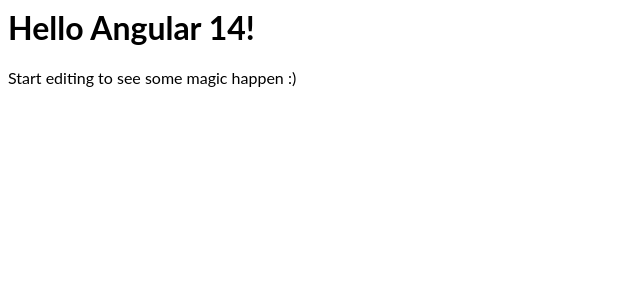
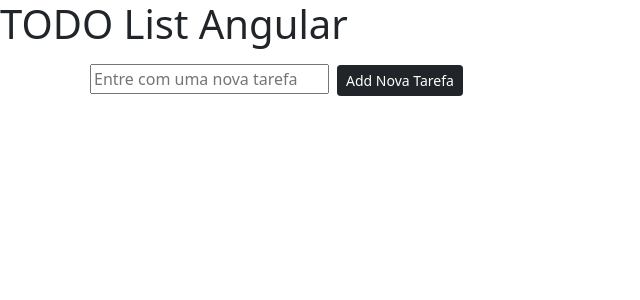
Before and after one commit to AugustoThiago/todo-list, an Angular app: page / in a window 1280 px wide. Shown: the top 300 px of the page, without its empty margins (0-640 px from the left). Built offline with nearby package versions, Linux system fonts and the light colour scheme.

Commit message:
3 files modified

```diff
--- a/src/app/app.component.html
+++ b/src/app/app.component.html
@@ -1,4 +1,18 @@
-<hello name="{{ name }}"></hello>
-<p>
-  Start editing to see some magic happen :)
-</p>
+<h1>{{title}}</h1>
+<div class="container">
+  <div class="row">
+    <div class="col">
+      <input type="text" placeholder="Entre com uma nova tarefa" class="m-2" #task>
+      <button (click)="addTask(task.value)" class="btn btn-dark btn-sm">Add Nova Tarefa</button>
+    </div>
+  </div>
+</div>
+<div class="container">
+  <div class="row">
+    <div class="col pt-3">
+      <ul *ngFor="let item of list">
+        <li>{{item.name}} <button (click)="removeTask(item.id)" class="btn btn-dark btn-sm">Concluída</button> </li>
+      </ul>
+    </div>
+  </div>
+</div>
--- a/src/app/app.component.ts
+++ b/src/app/app.component.ts
@@ -6,5 +6,17 @@
   styleUrls: [ './app.component.css' ]
 })
 export class AppComponent  {
-  name = 'Angular ' + VERSION.major;
+  title = 'TODO List Angular';
+
+  list:any[]=[];
+  addTask(item:string)
+  {
+    this.list.push({id:this.list.length, name:item})
+    // console.warn(this.list);
+  }
+  removeTask(id:number)
+  {
+    // console.warn(id)
+    this.list = this.list.filter(item=>item.id!==id);
+  }
 }
--- a/src/index.html
+++ b/src/index.html
@@ -1 +1,27 @@
+<!doctype html>
+<html lang="pt-br">
+  <head>
+    <!-- Required meta tags -->
+    <meta charset="utf-8">
+    <meta name="viewport" content="width=device-width, initial-scale=1">
+
+    <!-- Bootstrap CSS -->
+    <link href="https://cdn.jsdelivr.net/npm/bootstrap@5.0.2/dist/css/bootstrap.min.css" rel="stylesheet" integrity="sha384-EVSTQN3/azprG1Anm3QDgpJLIm9Nao0Yz1ztcQTwFspd3yD65VohhpuuCOmLASjC" crossorigin="anonymous">
+
+    <title>TODO List</title>
+
+  </head>
+  <body>
 <my-app>loading</my-app>
+    <!-- Optional JavaScript; choose one of the two! -->
+
+    <!-- Option 1: Bootstrap Bundle with Popper -->
+    <script src="https://cdn.jsdelivr.net/npm/bootstrap@5.0.2/dist/js/bootstrap.bundle.min.js" integrity="sha384-MrcW6ZMFYlzcLA8Nl+NtUVF0sA7MsXsP1UyJoMp4YLEuNSfAP+JcXn/tWtIaxVXM" crossorigin="anonymous"></script>
+
+    <!-- Option 2: Separate Popper and Bootstrap JS -->
+    <!--
+    <script src="https://cdn.jsdelivr.net/npm/@popperjs/core@2.9.2/dist/umd/popper.min.js" integrity="sha384-IQsoLXl5PILFhosVNubq5LC7Qb9DXgDA9i+tQ8Zj3iwWAwPtgFTxbJ8NT4GN1R8p" crossorigin="anonymous"></script>
+    <script src="https://cdn.jsdelivr.net/npm/bootstrap@5.0.2/dist/js/bootstrap.min.js" integrity="sha384-cVKIPhGWiC2Al4u+LWgxfKTRIcfu0JTxR+EQDz/bgldoEyl4H0zUF0QKbrJ0EcQF" crossorigin="anonymous"></script>
+    -->
+  </body>
+</html>
```
